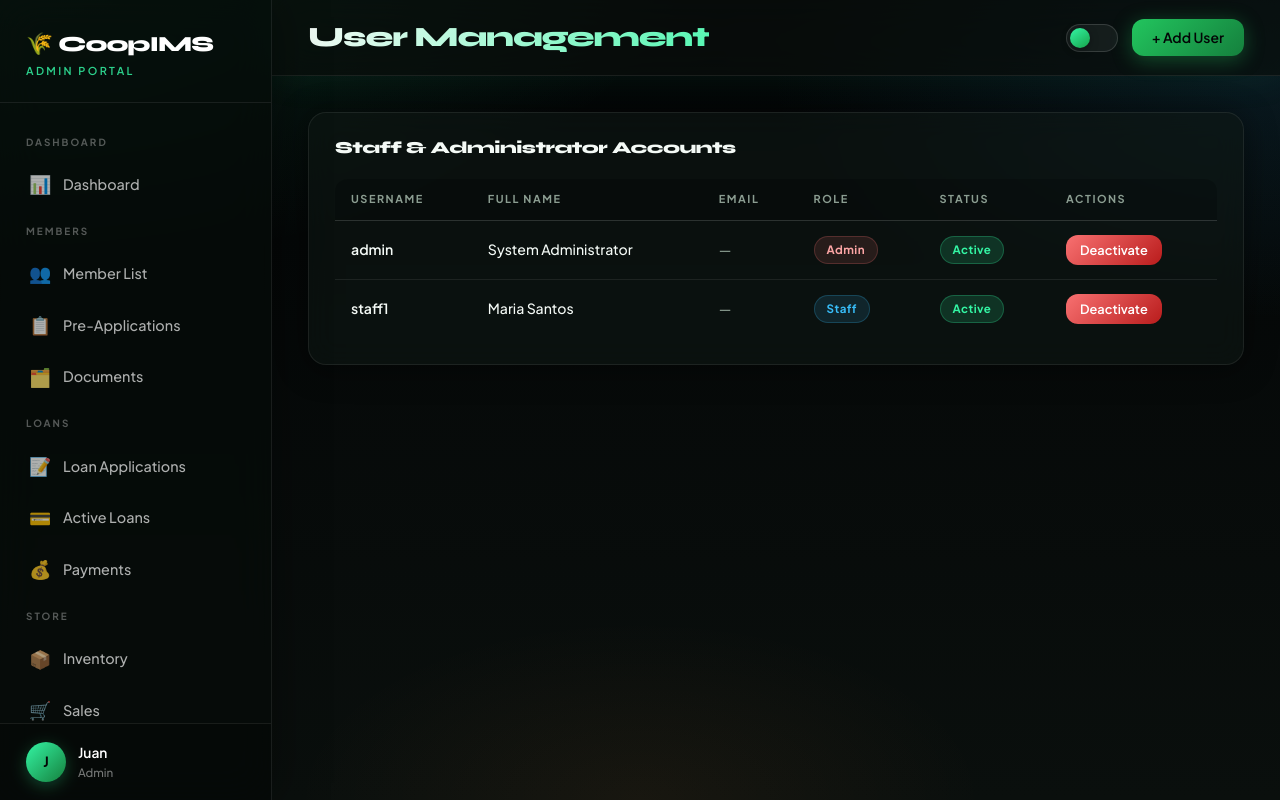
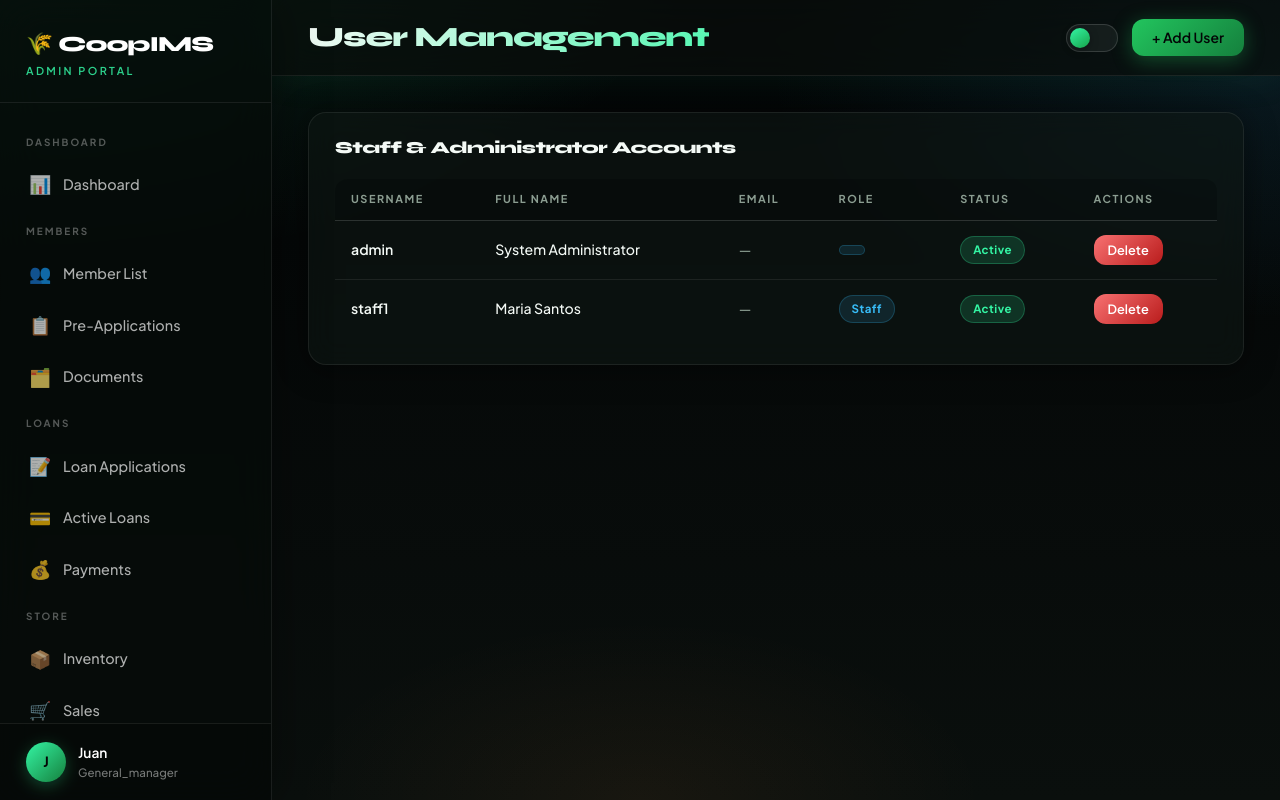
Before and after one commit to andichumiguingmailcom/Capstone-, a PHP site: page /admin_users.php in a window 1280 px wide. Run offline with PHP 8.4, Linux system fonts and the light colour scheme; a user stored in the database is signed in; data comes from the database, SQL or seed files in the repository; tables that the repository leaves empty hold one stand-in row (values such as "Sample post").

Commit message:
role base (general manager)

```diff
--- a/Capstone/admin_reports.php
+++ b/Capstone/admin_reports.php
@@ -42,7 +42,7 @@ $topProducts = $db->query("SELECT p.name, p.category, SUM(si.qty) as sold_qty, S
     GROUP BY si.product_id ORDER BY revenue DESC LIMIT 10");
 
 // Payment history
-$payments = $db->query("SELECT lp.*, m.full_name, m.member_id as mem_code
+$payments = $db->query("SELECT lp.*, CONCAT_WS(' ', m.first_name, m.middle_name, m.last_name) AS full_name, m.member_id as mem_code
     FROM loan_payments lp JOIN loans l ON lp.loan_id=l.id JOIN members m ON l.member_id=m.id
     WHERE DATE(lp.paid_at) BETWEEN '$from' AND '$to' ORDER BY lp.paid_at DESC LIMIT 20");
 
@@ -103,7 +103,7 @@ $totalPayments = $db->query("SELECT SUM(amount) as s FROM loan_payments WHERE DA
                 <thead><tr><th>Member</th><th>Type</th><th>Amount</th><th>Term</th><th>Status</th><th>Date</th></tr></thead>
                 <tbody>
                   <?php
-                  $loans = $db->query("SELECT la.*, m.full_name, m.member_id as mc, lt.type_name
+                  $loans = $db->query("SELECT la.*, CONCAT_WS(' ', m.first_name, m.middle_name, m.last_name) AS full_name, m.member_id as mc, lt.type_name
                     FROM loan_applications la JOIN members m ON la.member_id=m.id
                     JOIN loan_types lt ON la.loan_type_id=lt.id
                     WHERE DATE(la.applied_at) BETWEEN '$from' AND '$to' ORDER BY la.applied_at DESC");
--- a/Capstone/admin_users.php
+++ b/Capstone/admin_users.php
@@ -9,26 +9,37 @@
 <body>
 <?php
 require_once 'includes/config.php';
-requireLogin();
+requireLogin('general_manager');
 $activePage = 'users';
 $db = getDB();
 
 if ($_SERVER['REQUEST_METHOD'] === 'POST') {
     $action = clean($_POST['action'] ?? '');
     if ($action === 'add_user') {
+        $allowedRoles = ['loan_officer','cashier','book_keeper','collector','general_manager'];
+
         $uname = clean($_POST['username']);
         $fname = clean($_POST['first_name']); $mname = clean($_POST['middle_name']); $lname = clean($_POST['last_name']);
         $email = clean($_POST['email']); $role = clean($_POST['role']);
+
+        if (!in_array($role, $allowedRoles, true)) {
+            $role = 'staff';
+        }
+
         $pass  = password_hash($_POST['password'], PASSWORD_DEFAULT);
         $stmt  = $db->prepare("INSERT INTO users (username,password,first_name,middle_name,last_name,email,role) VALUES (?,?,?,?,?,?,?)");
         $stmt->bind_param('sssssss', $uname,$pass,$fname,$mname,$lname,$email,$role);
         $stmt->execute();
         header('Location: admin_users.php?msg=User+added.'); exit;
     }
-    if ($action === 'toggle_user') {
-        $id = (int)$_POST['id']; $active = (int)$_POST['is_active'];
-        $db->query("UPDATE users SET is_active=$active WHERE id=$id");
-        header('Location: admin_users.php?msg=User+updated.'); exit;
+    if ($action === 'delete_user') {
+        $id = (int)$_POST['id'];
+        if ($id > 0) {
+            $stmt = $db->prepare("DELETE FROM users WHERE id = ?");
+            $stmt->bind_param('i', $id);
+            $stmt->execute();
+        }
+        header('Location: admin_users.php?msg=User+deleted.'); exit;
     }
 }
 
@@ -63,16 +74,25 @@ $users = $db->query("SELECT *, CONCAT_WS(' ', first_name, middle_name, last_name
                 <td class="fw-600"><?= htmlspecialchars($u['username']) ?></td>
                 <td><?= htmlspecialchars($u['full_name']) ?></td>
                 <td class="text-muted"><?= htmlspecialchars($u['email'] ?? '—') ?></td>
-                <td><span class="badge <?= $u['role']==='admin'?'badge-red':'badge-blue' ?>"><?= ucfirst($u['role']) ?></span></td>
+                <?php
+                  $roleLabels = [
+                    'loan_officer' => 'Loan Officer',
+                    'cashier' => 'Cashier',
+                    'book_keeper' => 'Book Keeper',
+                    'collector' => 'Collector',
+                    'general_manager' => 'General Manager',
+                    'staff' => 'Staff'
+                  ];
+                  $badgeClass = $u['role'] === 'general_manager' ? 'badge-red' : 'badge-blue';
+                  $roleLabel = $roleLabels[$u['role']] ?? ucfirst(str_replace('_', ' ', $u['role']));
+                ?>
+                <td><span class="badge <?= $badgeClass ?>"><?= htmlspecialchars($roleLabel) ?></span></td>
                 <td><span class="badge <?= $u['is_active']?'badge-green':'badge-gray' ?>"><?= $u['is_active']?'Active':'Inactive' ?></span></td>
                 <td>
-                  <form method="POST" style="display:inline;">
-                    <input type="hidden" name="action" value="toggle_user">
+                  <form method="POST" style="display:inline;" onsubmit="return confirm('Delete this user account?');">
+                    <input type="hidden" name="action" value="delete_user">
                     <input type="hidden" name="id" value="<?= $u['id'] ?>">
-                    <input type="hidden" name="is_active" value="<?= $u['is_active']?0:1 ?>">
-                    <button type="submit" class="btn btn-sm <?= $u['is_active']?'btn-danger':'btn-primary' ?>">
-                      <?= $u['is_active']?'Deactivate':'Activate' ?>
-                    </button>
+                    <button type="submit" class="btn btn-sm btn-danger">Delete</button>
                   </form>
                 </td>
               </tr>
@@ -94,7 +114,13 @@ $users = $db->query("SELECT *, CONCAT_WS(' ', first_name, middle_name, last_name
       <div class="form-row">
         <div class="form-group"><label class="form-label">Username</label><input type="text" name="username" class="form-control" required></div>
         <div class="form-group"><label class="form-label">Role</label>
-          <select name="role" class="form-control" required><option value="staff">Staff</option><option value="admin">Admin</option></select>
+          <select name="role" class="form-control" required>
+            <option value="loan_officer">Loan Officer</option>
+            <option value="cashier">Cashier</option>
+            <option value="book_keeper">Book Keeper</option>
+            <option value="collector">Collector</option>
+            <option value="general_manager">General Manager</option>
+          </select>
         </div>
       </div>
       <div class="form-row">
--- a/Capstone/database.sql
+++ b/Capstone/database.sql
@@ -15,7 +15,7 @@ CREATE TABLE IF NOT EXISTS users (
     middle_name VARCHAR(60),
     last_name   VARCHAR(60) NOT NULL,
     email       VARCHAR(120),
-    role        ENUM('admin','staff') DEFAULT 'staff',
+    role        ENUM('loan_officer','cashier','book_keeper','collector','general_manager','staff') DEFAULT 'staff',
     is_active   TINYINT(1) DEFAULT 1,
     created_at  DATETIME DEFAULT CURRENT_TIMESTAMP,
     updated_at  DATETIME DEFAULT CURRENT_TIMESTAMP ON UPDATE CURRENT_TIMESTAMP
--- a/Capstone/includes/admin_sidebar.php
+++ b/Capstone/includes/admin_sidebar.php
@@ -48,12 +48,14 @@ $user = getCurrentUser();
     <a href="admin_reports.php" class="nav-item <?= ($activePage??'') === 'reports' ? 'active' : '' ?>">
       <span class="nav-icon">📈</span> Reports
     </a>
+    <?php if ($user['role'] === 'general_manager'): ?>
       <a href="admin_users.php" class="nav-item <?= ($activePage??'') === 'users' ? 'active' : '' ?>">
         <span class="nav-icon">🔧</span> User Management
       </a>
       <a href="admin_audit.php" class="nav-item <?= ($activePage??'') === 'audit' ? 'active' : '' ?>">
         <span class="nav-icon">🔍</span> Audit Logs
       </a>
+    <?php endif; ?>
     <a href="logout.php" class="nav-item" style="color:rgba(255,100,100,0.8);">
       <span class="nav-icon">🚪</span> Logout
     </a>
--- a/Capstone/includes/config.php
+++ b/Capstone/includes/config.php
@@ -30,14 +30,18 @@ function requireLogin($role = null) {
         header('Location: index.php');
         exit;
     }
-    if ($role && $_SESSION['role'] !== $role && $_SESSION['role'] !== 'admin') {
-        header('Location: unauthorized.php');
-        exit;
+
+    $adminRoles = ['general_manager'];
+    if ($role) {
+        if ($_SESSION['role'] !== $role && !in_array($_SESSION['role'], $adminRoles)) {
+            header('Location: unauthorized.php');
+            exit;
+        }
     }
 }
 
 function isAdmin() {
-    return isset($_SESSION['role']) && $_SESSION['role'] === 'admin';
+    return isset($_SESSION['role']) && $_SESSION['role'] === 'general_manager';
 }
 
 function isMember() {
```
Lines whose indentation alone changed are shown as unchanged.
